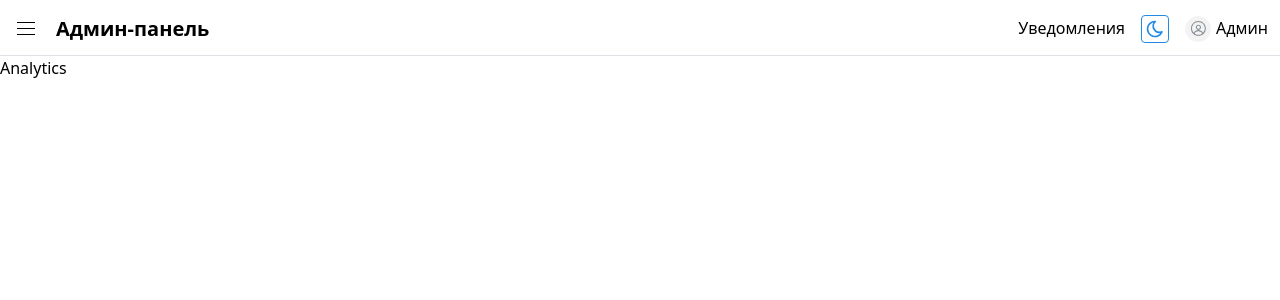
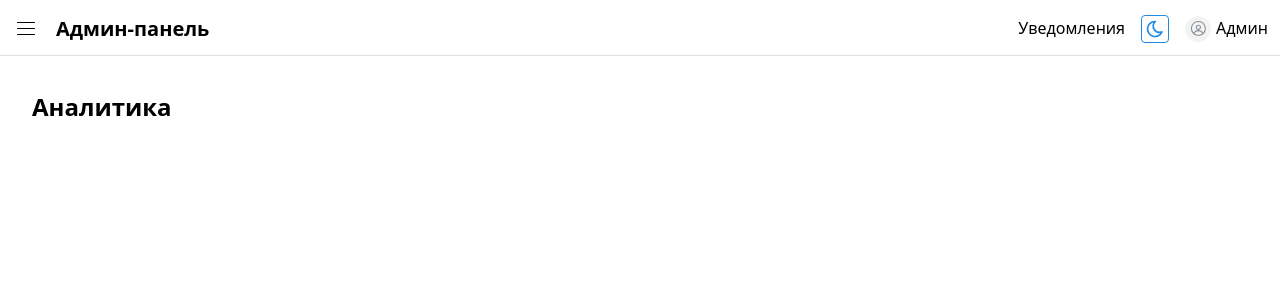
Before and after one commit to M-a-K-s-1-M/neshopify, a React (Vite) app in the folder admin-frontend/: page /analytics in a window 1280 px wide. Shown: the top 300 px of the page. Built offline with nearby package versions, Linux system fonts and the light colour scheme.

Commit message:
Уберет лишние импорты

```diff
--- a/admin-frontend/src/pages/analytics/index.tsx
+++ b/admin-frontend/src/pages/analytics/index.tsx
@@ -1,6 +1,16 @@
+import { ReviewAnalytics } from "@/widgets";
+import { Box, Text } from "@mantine/core";
 
 export function Analytics() {
     return (
-        <div>Analytics</div>
+        <Box component="div" p={'xl'}>
+            <Text fz={'2xl'} fw={700}>Аналитика</Text>
+
+            <Box component="div" mb={'xl'}>
+                <ReviewAnalytics />
+            </Box>
+
+
+        </Box>
     )
 }
--- a/admin-frontend/src/pages/review/index.tsx
+++ b/admin-frontend/src/pages/review/index.tsx
@@ -1,6 +1,5 @@
 import { AddDomain, DomainsTableMini } from "@/features/domain";
 import { AddUser, SearchUsers, UsersTableMini } from "@/features/user";
-import domainsMock from "@/shared/mocks/domains";
 import { Box, Flex, Group, Text } from "@mantine/core";
 import { ReviewAnalytics } from "@/widgets/site-analytics-block";
 
--- a/admin-frontend/src/widgets/site-analytics-block/ui/analytics-card/ui/index.tsx
+++ b/admin-frontend/src/widgets/site-analytics-block/ui/analytics-card/ui/index.tsx
@@ -2,7 +2,7 @@ import { Box, Center, Flex, Stack, Text, ThemeIcon } from "@mantine/core";
 import { useLocation } from "react-router-dom";
 import type { IAnalyticsCardVM } from "../model";
 import './styles.scss';
-import { IconCircleCheck, IconCircleCheckFilled, IconClockHour4Filled, IconInfoTriangleFilled, IconUser, IconUserCheck, IconUserOff, IconUserPlus, IconWorldWww } from "@tabler/icons-react";
+import { IconCircleCheckFilled, IconClockHour4Filled, IconInfoTriangleFilled, IconUser, IconUserCheck, IconUserOff, IconUserPlus, IconWorldWww } from "@tabler/icons-react";
 
 export function AnalyticsCard({ card }: { card: IAnalyticsCardVM }) {
     const location = useLocation();
@@ -10,7 +10,7 @@ export function AnalyticsCard({ card }: { card: IAnalyticsCardVM }) {
 
     switch (pathname) {
         case '/':
-            return <Box className={'analytics-card'} component="div" p={'lg'} w={{ base: '100%', xs: 250 }} bdrs={'md'}>
+            return <Box className={'analytics-card'} component="div" p={'lg'} bdrs={'md'}>
                 <Stack gap={2} >
                     <Text className={"analytics-card__title"} style={{ textWrap: 'nowrap' }}>{card.title}</Text>
                     <Text size="xl" fw={700}>{card.value}</Text>
```
